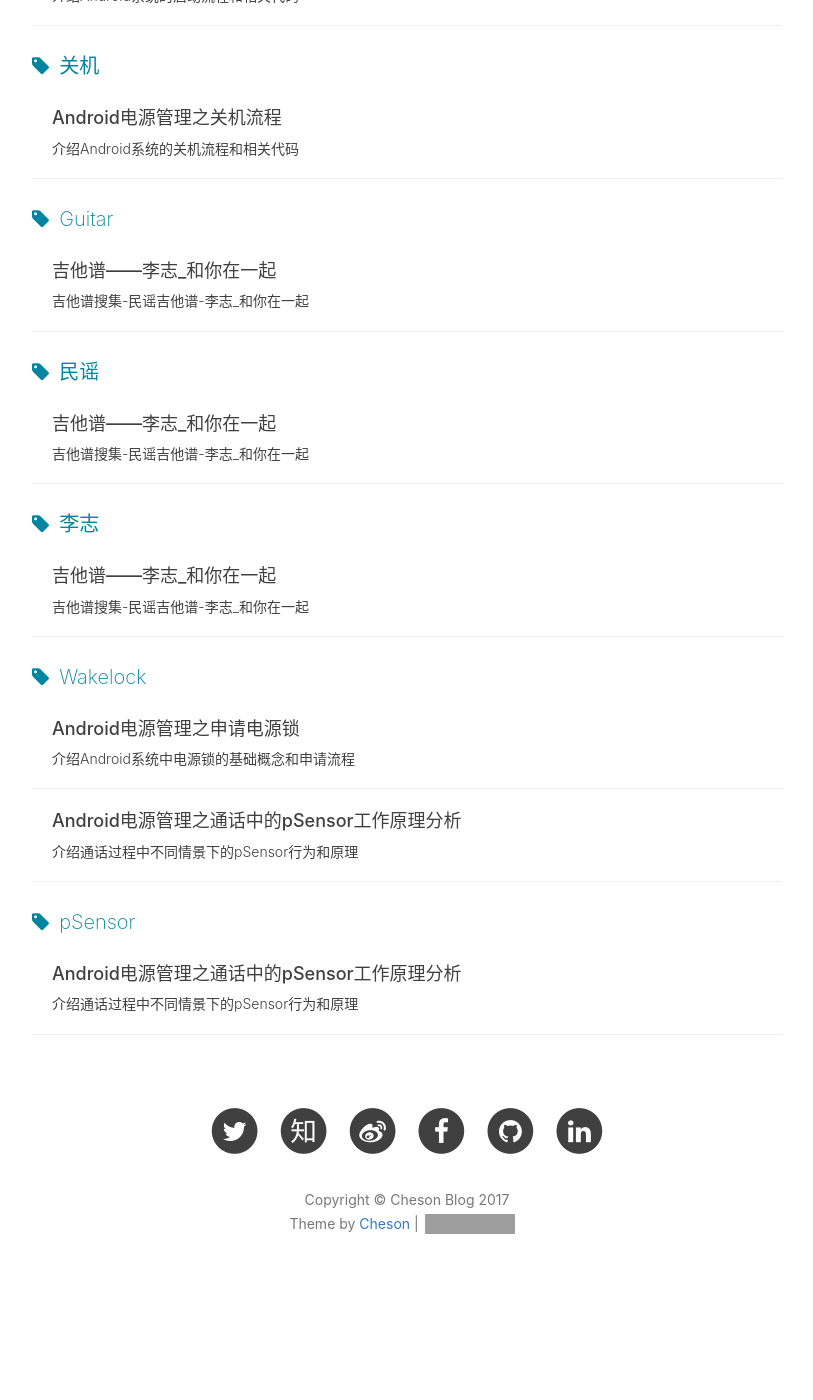
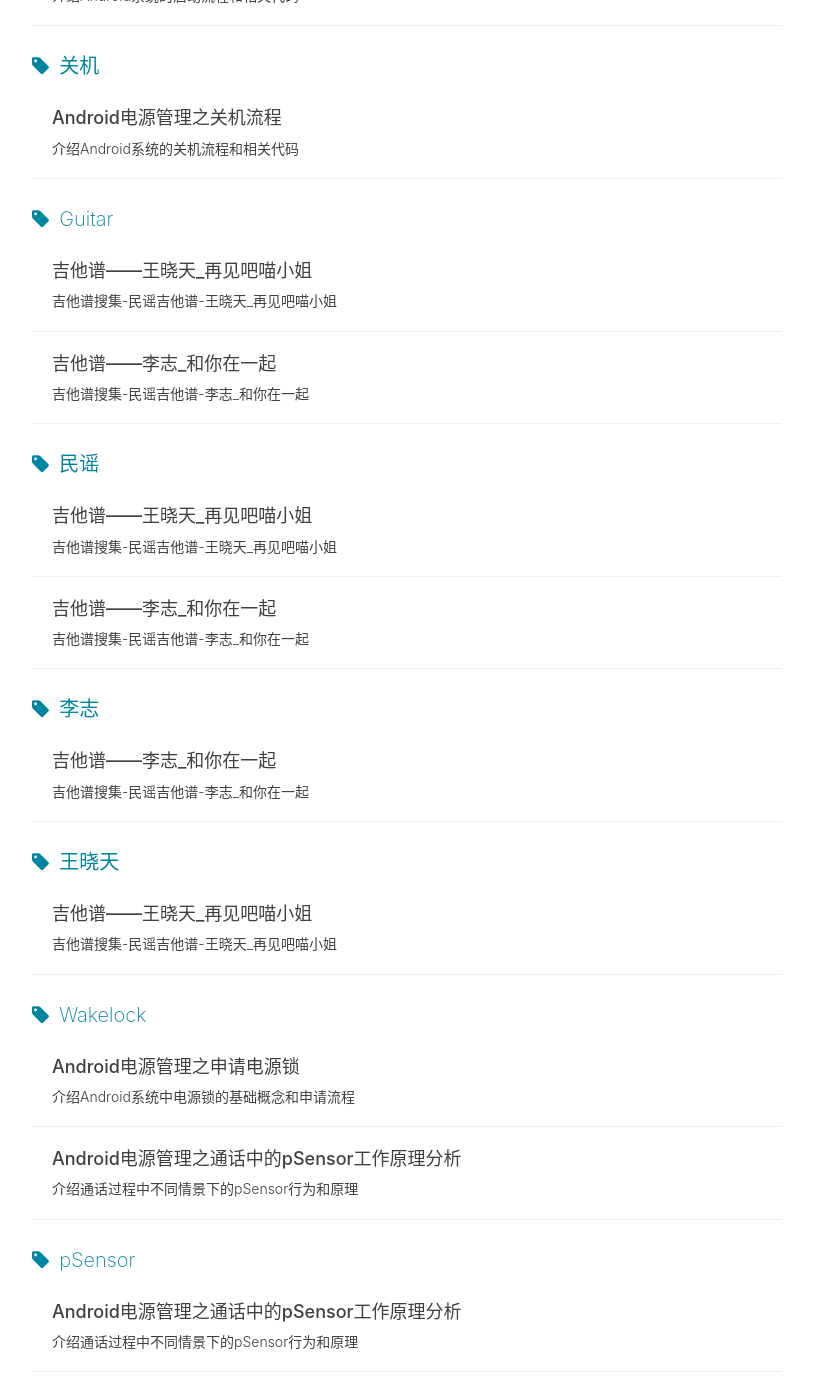
Before and after one commit to chendongqi/blog, a Jekyll site: the page built from tags.html, in a window 1280 px wide and 1400 px high, scrolled down 4066 px. Shown: the whole window, without its empty margins (233-1046 px from the left). Built offline with Jekyll 4.4.1, drawn with Linux system fonts in a browser that asks for light colours; nearby versions of some CDN libraries; comment, search, counter and statistics services are not loaded; before the commit the page ends 5366 px from its top, so only the background shows below that; grey boxes are pictures that could not be loaded.

Commit message:
add guitar chords wangxiaotian-zaijianbamiaoxiaojie

```diff
--- a/_posts/android/guitar/2017-02-23-guitar_lizhi_henizaiyiqi.markdown
+++ b/_posts/android/guitar/2017-02-23-guitar_lizhi_henizaiyiqi.markdown
@@ -6,7 +6,7 @@
 date:       2017-02-23
 author:     "Cheson"
 #header-img: "/img/website/home-bg.jpg"
-catalog: true
+catalog: false
 tags:
     - Guitar
     - 民谣
@@ -15,5 +15,5 @@
 
 ![和你在一起1](https://chendongqi.github.io/blog/img/2017-02-23-guitar_lizhi_henizaiyiqi/和你在一起1.png)
 ![和你在一起2](https://chendongqi.github.io/blog/img/2017-02-23-guitar_lizhi_henizaiyiqi/和你在一起2.png)
-![和你在一起2](https://chendongqi.github.io/blog/img/2017-02-23-guitar_lizhi_henizaiyiqi/和你在一起2.png)
-![和你在一起2](https://chendongqi.github.io/blog/img/2017-02-23-guitar_lizhi_henizaiyiqi/和你在一起2.png)
+![和你在一起3](https://chendongqi.github.io/blog/img/2017-02-23-guitar_lizhi_henizaiyiqi/和你在一起3.png)
+![和你在一起4](https://chendongqi.github.io/blog/img/2017-02-23-guitar_lizhi_henizaiyiqi/和你在一起4.png)
--- /dev/null
+++ b/_posts/android/guitar/2017-02-23-guitar_wangxiaotian_miaoxiaojie.markdown
@@ -0,0 +1,18 @@
+---
+layout:      post
+title:      "吉他谱——王晓天_再见吧喵小姐"
+subtitle:   "吉他谱搜集-民谣吉他谱-王晓天_再见吧喵小姐"
+navcolor:   "invert"
+date:       2017-02-23
+author:     "Cheson"
+#header-img: "/img/website/home-bg.jpg"
+catalog: false
+tags:
+    - Guitar
+    - 民谣
+    - 王晓天
+---
+
+![再见吧喵小姐_1](https://chendongqi.github.io/blog/img2017-02-23-guitar_wangxiaotian_miaoxiaojie/再见吧喵小姐_1.png)
+![再见吧喵小姐_2](https://chendongqi.github.io/blog/img2017-02-23-guitar_wangxiaotian_miaoxiaojie/再见吧喵小姐_2.png)
+![再见吧喵小姐_3](https://chendongqi.github.io/blog/img2017-02-23-guitar_wangxiaotian_miaoxiaojie/再见吧喵小姐_3.png)
```
Also changed, not shown: img/2017-02-23-guitar_wangxiaotian_miaoxiaojie/再见吧喵小姐_1.jpg (added), img/2017-02-23-guitar_wangxiaotian_miaoxiaojie/再见吧喵小姐_2.jpg (added), img/2017-02-23-guitar_wangxiaotian_miaoxiaojie/再见吧喵小姐_3.jpg (added).
